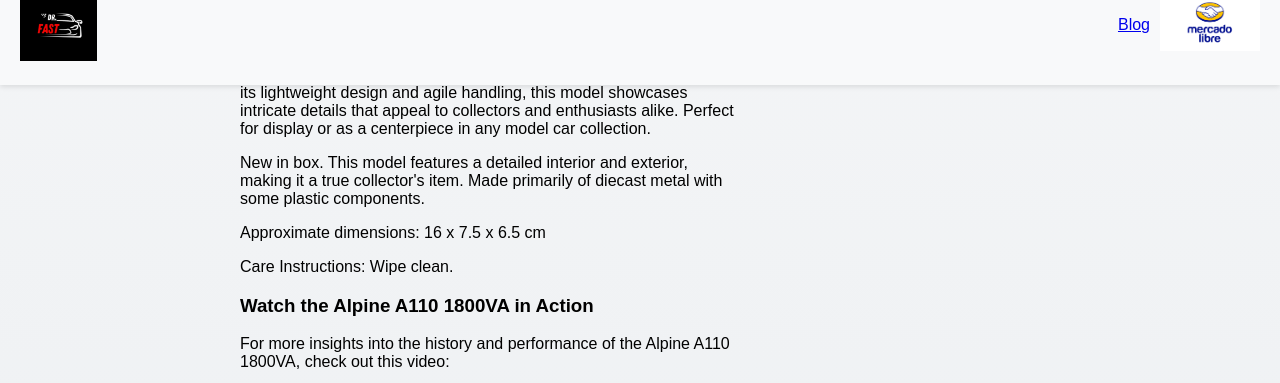
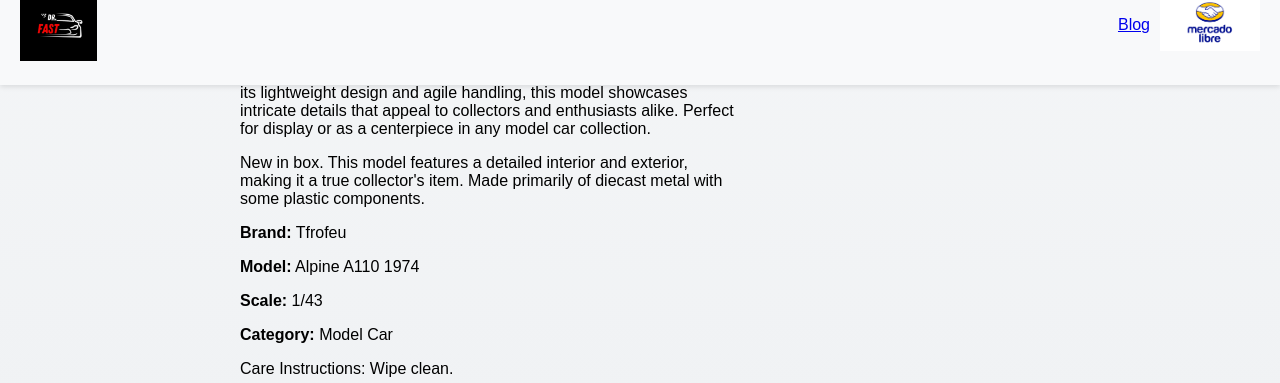
Before and after one commit to drfastfinds/drfastfinds-site, a Jekyll site: the page built from _products/A110.md, in a window 1280 px wide and 900 px high, scrolled down 489 px, cut to the strip 36-419 px from the top of the window. Built offline with Jekyll 4.4.1, drawn with Linux system fonts in a browser that asks for light colours.

Commit message:
Update A110.md

```diff
--- a/_products/A110.md
+++ b/_products/A110.md
@@ -4,9 +4,17 @@
 price: 155.00
 image: "https://drfastfinds.github.io/drfastfinds-site/assets/images/trfa.jpg"  # Update with the correct path to the image
 youtube_link: "https://www.youtube.com/embed/fDF1pAzltD4"  # Embed link
+youtube_video_id: "FhK-N3MsgpY"
+blog_link: "https://drfastfinds.github.io/drfastfinds-site/collectibles/diecast/trofeu/alpine/a110/2024/10/09/trofeu-alpine-a110.html"
+
 description: "<p>The Trofeu Alpine A110 is a stunning 1/43 scale model that captures the elegance and performance of the original Alpine A110. Known for its lightweight design and agile handling, this model showcases intricate details that appeal to collectors and enthusiasts alike. Perfect for display or as a centerpiece in any model car collection.</p>
 <p>New in box. This model features a detailed interior and exterior, making it a true collector's item. Made primarily of diecast metal with some plastic components.</p>
-<p>Approximate dimensions: 16 x 7.5 x 6.5 cm</p>
+
+  <p><strong>Brand:</strong> Tfrofeu</p>
+  <p><strong>Model:</strong> Alpine A110 1974</p>
+  <p><strong>Scale:</strong> 1/43</p>
+  <p><strong>Category:</strong> Model Car</p>
+
 <p>Care Instructions: Wipe clean.</p>
 <h3>Watch the Alpine A110 1800VA in Action</h3>
 <p>For more insights into the history and performance of the Alpine A110 1800VA, check out this video:</p>
```
